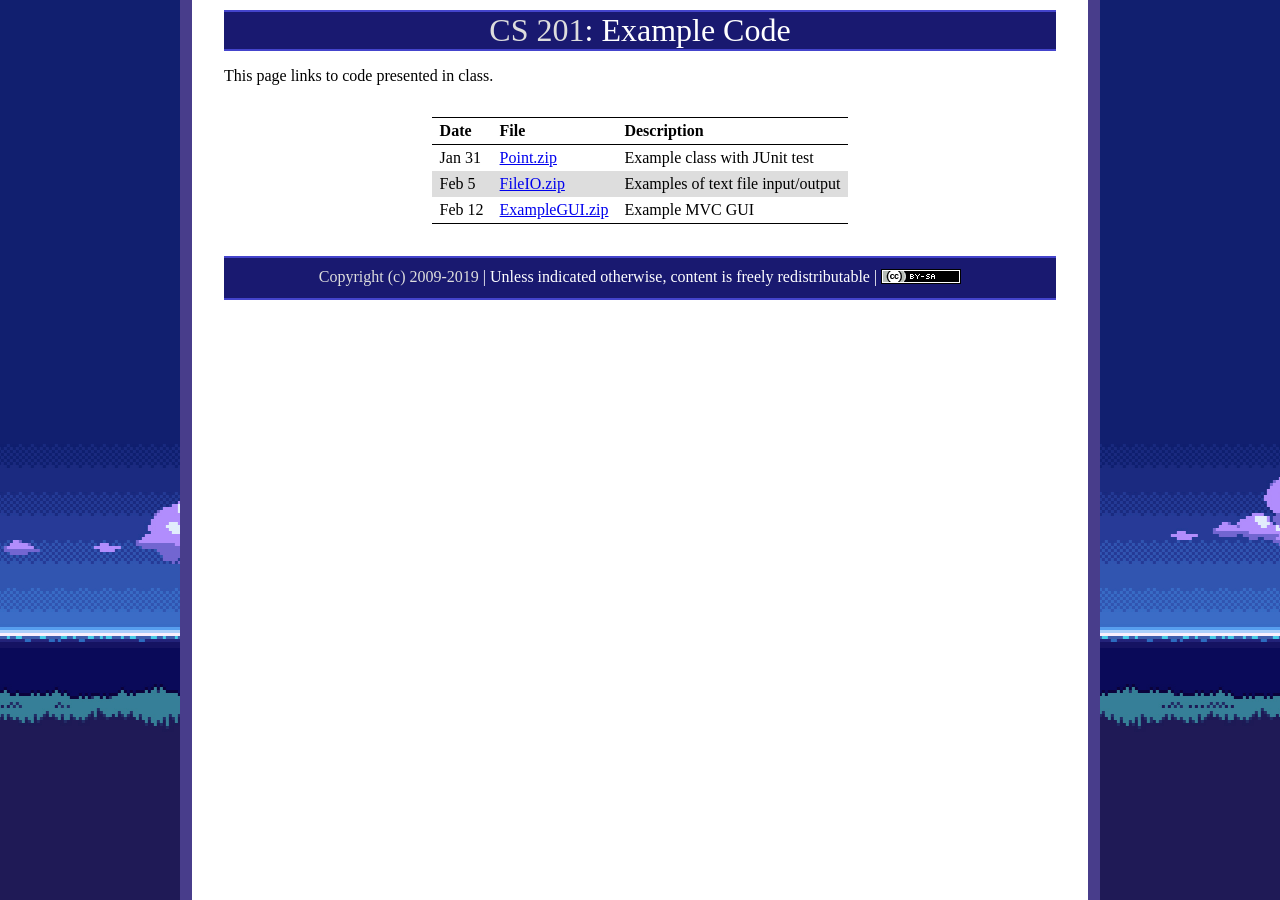
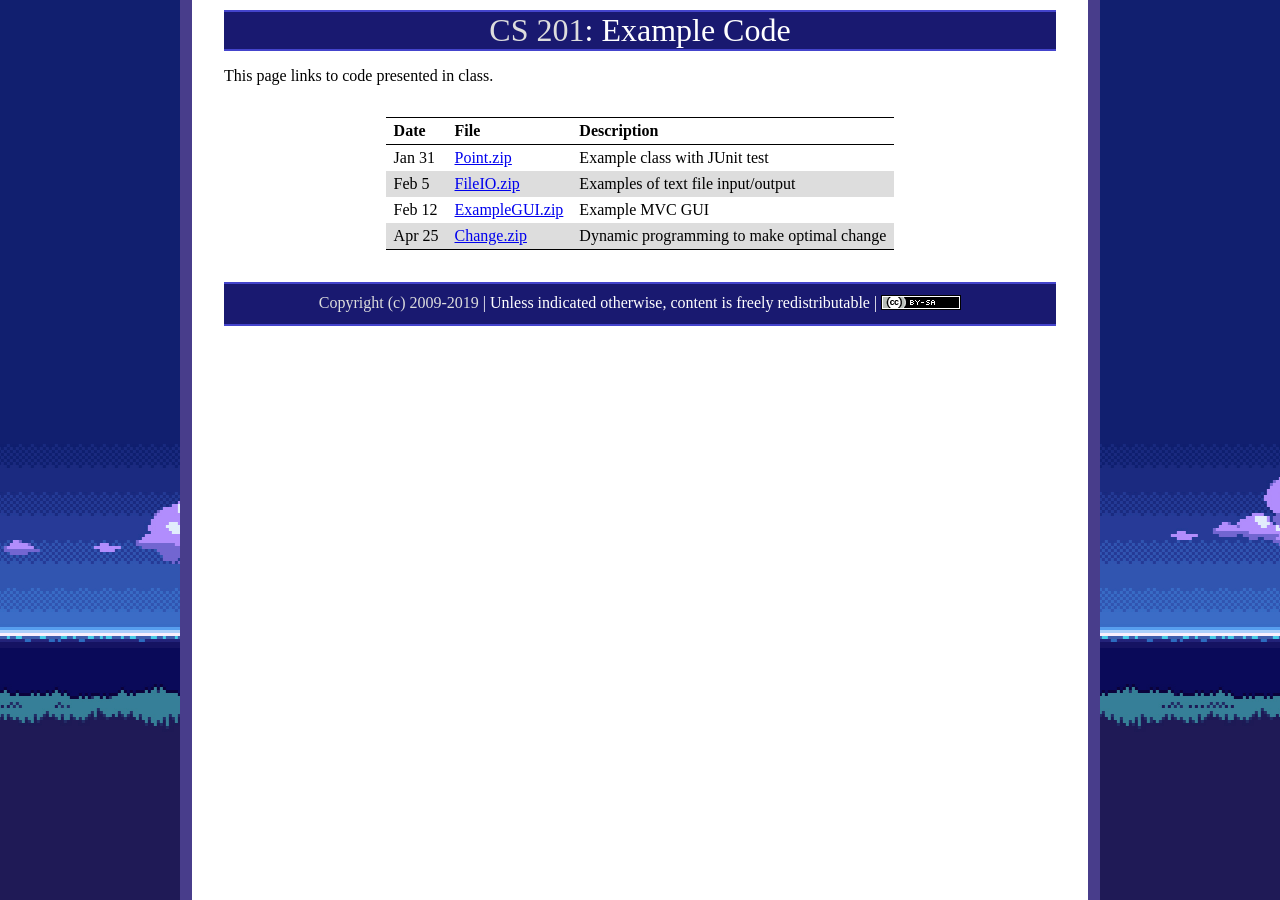
Before and after one commit to ycpcs/cs201-spring2019, a Jekyll site: the page built from examples/index.md, in a window 1280 px wide. Built offline with Jekyll 4.4.1, drawn with Linux system fonts in a browser that asks for light colours.

Commit message:
make optimal change using dynamic programming

```diff
--- a/examples/index.md
+++ b/examples/index.md
@@ -10,6 +10,7 @@ Date | File | Description
 Jan 31 | [Point.zip](Point.zip) | Example class with JUnit test
 Feb 5 | [FileIO.zip](FileIO.zip) | Examples of text file input/output
 Feb 12 | [ExampleGUI.zip](ExampleGUI.zip) | Example MVC GUI
+Apr 25 | [Change.zip](Change.zip) | Dynamic programming to make optimal change
 
 <!--
 Aug 31 | [Employee](Employee.zip) | Example Employee class, JUnit test
```
Also changed, not shown: 1 other file.
